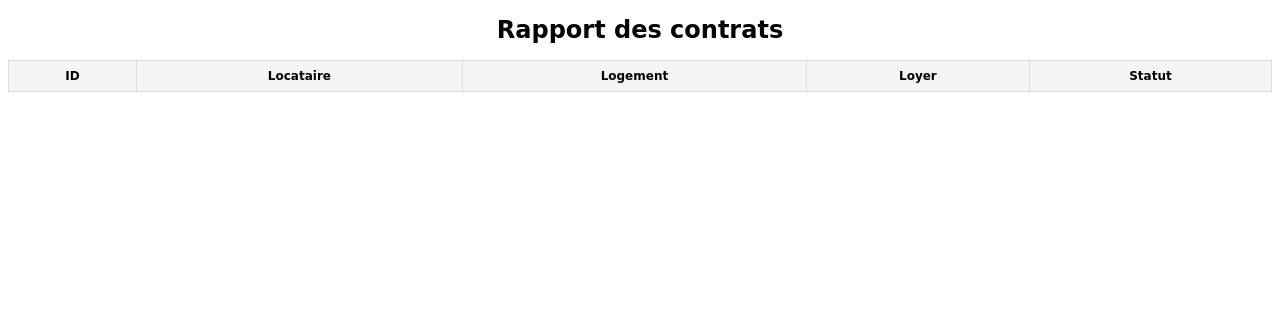
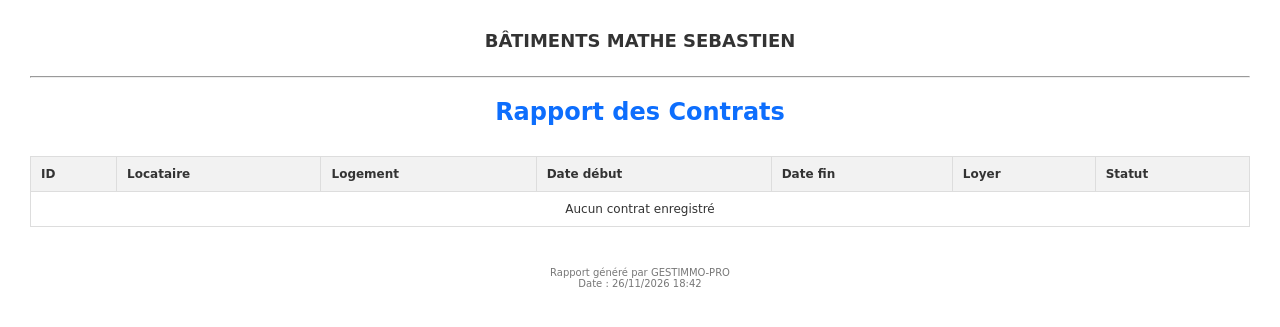
Before and after one commit to Regina017/gestimmo-pro, a Laravel app: template resources/views/rapports/contrats_pdf.blade.php in a window 1280 px wide. Shown: the top 327 px of the page. Run offline with Laravel 12, Linux system fonts and the light colour scheme; the template is opened without the code that fills it, so the values that code supplies are empty; data comes from the database, SQL or seed files in the repository.

Commit message:
Ajout rapport contrats PDF

```diff
--- a/resources/views/rapports/contrats_pdf.blade.php
+++ b/resources/views/rapports/contrats_pdf.blade.php
@@ -2,15 +2,41 @@
 <html lang="fr">
 
 <head>
+
     <meta charset="UTF-8">
 
-    <title>Rapport Contrats</title>
+    <title>Rapport des Contrats</title>
 
     <style>
 
         body{
-            font-family: DejaVu Sans;
+            font-family: DejaVu Sans, sans-serif;
             font-size:12px;
+            color:#333;
+            margin:30px;
+        }
+
+        .header{
+            text-align:center;
+            margin-bottom:25px;
+        }
+
+        .logo{
+            width:120px;
+            height:auto;
+            margin-bottom:15px;
+        }
+
+        .societe{
+            text-align:center;
+            margin-bottom:20px;
+        }
+
+        h1{
+            text-align:center;
+            color:#0d6efd;
+            margin-top:20px;
+            margin-bottom:30px;
         }
 
         table{
@@ -18,17 +44,23 @@
             border-collapse:collapse;
         }
 
-        th,td{
+        th{
+            background:#f2f2f2;
             border:1px solid #ddd;
-            padding:8px;
+            padding:10px;
+            text-align:left;
         }
 
-        th{
-            background:#f5f5f5;
+        td{
+            border:1px solid #ddd;
+            padding:10px;
         }
 
-        h1{
+        .footer{
+            margin-top:40px;
             text-align:center;
+            font-size:10px;
+            color:#777;
         }
 
     </style>
@@ -37,7 +69,67 @@
 
 <body>
 
-<h1>Rapport des contrats</h1>
+@php
+
+    $societe = \App\Models\Societe::first();
+
+    $logo = null;
+
+    if ($societe && !empty($societe->logo)) {
+
+        $logoPath = public_path(
+            'storage/'.$societe->logo
+        );
+
+        if (file_exists($logoPath)) {
+            $logo = $logoPath;
+        }
+    }
+
+@endphp
+
+<div class="header">
+
+    @if($logo)
+
+        <img
+            src="{{ $logo }}"
+            alt="Logo"
+            class="logo">
+
+    @endif
+
+    <div class="societe">
+
+        <h2>
+            {{ $societe->nom ?? 'BÂTIMENTS MATHE SEBASTIEN' }}
+        </h2>
+
+        <div>
+            {{ $societe->adresse ?? '' }}
+        </div>
+
+        <div>
+            {{ $societe->ville ?? '' }}
+        </div>
+
+        <div>
+            {{ $societe->telephone ?? '' }}
+        </div>
+
+        <div>
+            {{ $societe->email ?? '' }}
+        </div>
+
+    </div>
+
+</div>
+
+<hr>
+
+<h1>
+    Rapport des Contrats
+</h1>
 
 <table>
 
@@ -48,6 +140,8 @@
             <th>ID</th>
             <th>Locataire</th>
             <th>Logement</th>
+            <th>Date début</th>
+            <th>Date fin</th>
             <th>Loyer</th>
             <th>Statut</th>
 
@@ -57,37 +151,83 @@
 
     <tbody>
 
-        @foreach($contrats as $contrat)
+        @forelse($contrats as $contrat)
 
             <tr>
 
-                <td>{{ $contrat->id }}</td>
-
                 <td>
-                    {{ $contrat->locataire->nom ?? '' }}
-                    {{ $contrat->locataire->prenom ?? '' }}
+                    {{ $contrat->id }}
                 </td>
 
                 <td>
-                    {{ $contrat->logement->numero ?? '' }}
+
+                    {{ $contrat->locataire->nom ?? '' }}
+
+                    {{ $contrat->locataire->prenom ?? '' }}
+
                 </td>
 
                 <td>
-                    {{ number_format($contrat->loyer, 2, ',', ' ') }} $
+
+                    {{ $contrat->logement->numero ?? '' }}
+
                 </td>
 
                 <td>
+
+                    {{ \Carbon\Carbon::parse($contrat->date_debut)->format('d/m/Y') }}
+
+                </td>
+
+                <td>
+
+                    {{ \Carbon\Carbon::parse($contrat->date_fin)->format('d/m/Y') }}
+
+                </td>
+
+                <td>
+
+                    {{ number_format($contrat->loyer, 2, ',', ' ') }} $
+
+                </td>
+
+                <td>
+
                     {{ $contrat->statut }}
+
                 </td>
 
             </tr>
 
-        @endforeach
+        @empty
+
+            <tr>
+
+                <td colspan="7" style="text-align:center;">
+
+                    Aucun contrat enregistré
+
+                </td>
+
+            </tr>
+
+        @endforelse
 
     </tbody>
 
 </table>
 
+<div class="footer">
+
+    Rapport généré par GESTIMMO‑PRO
+
+    <br>
+
+    Date :
+    {{ now()->format('d/m/Y H:i') }}
+
+</div>
+
 </body>
 
 </html>
```
